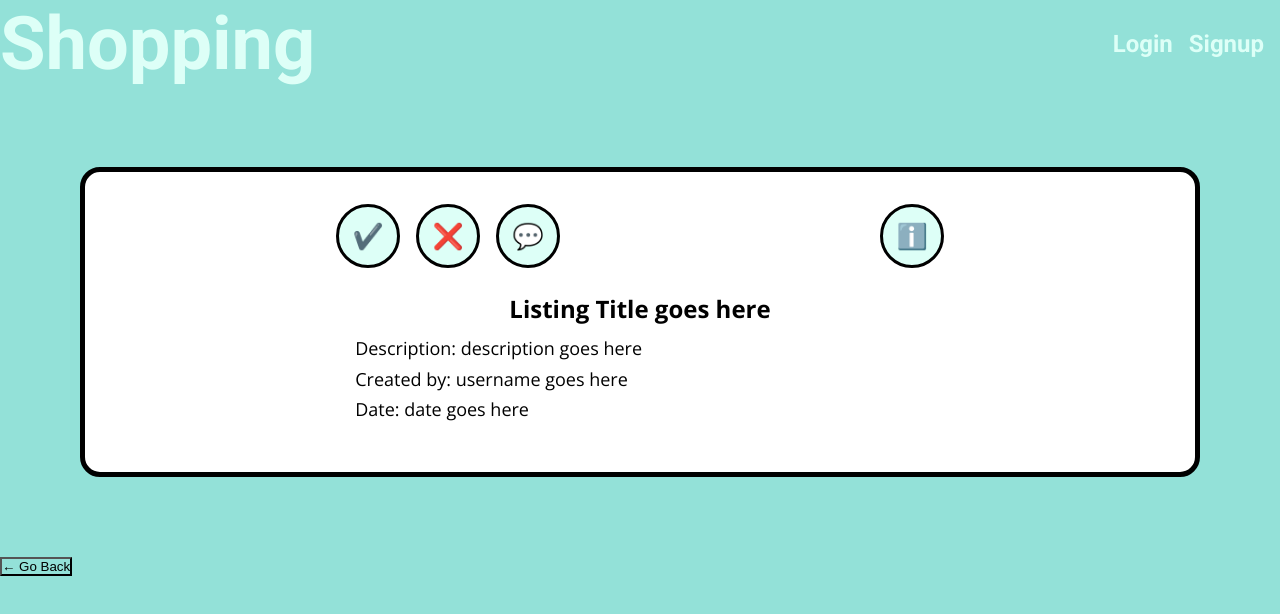
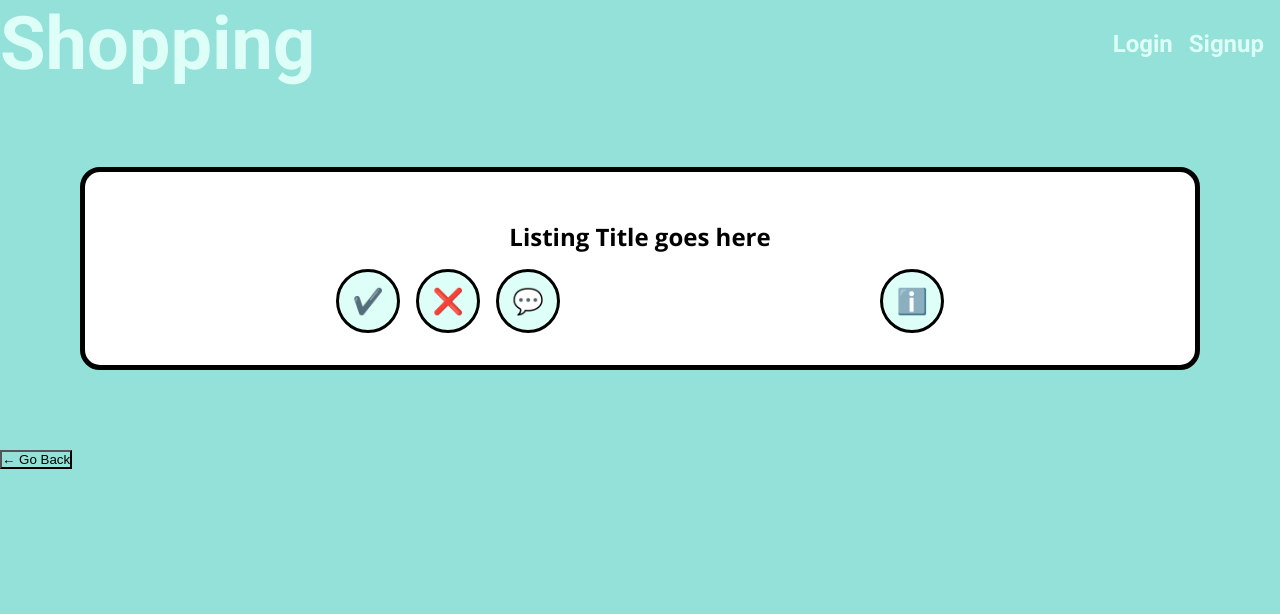
Before and after one commit to dcho10/group-one-project, a React (Vite) app in the folder client/: page /buy in a window 1280 px wide. Shown: the top 614 px of the page. Built offline with nearby package versions, Linux system fonts and the light colour scheme.

Commit message:
Added info button functionality

```diff
--- a/client/src/components/BuyingCard.css
+++ b/client/src/components/BuyingCard.css
@@ -24,6 +24,12 @@
 .info p {
     background-color: var(--white);
     padding: 0.2rem;
+}
+
+.listing-title {
+    text-align: center;
+    background-color: var(--white);
+    padding: 1rem 0 1rem 0;
 }
 
 .selection-buttons {
--- a/client/src/components/BuyingCard.jsx
+++ b/client/src/components/BuyingCard.jsx
@@ -1,13 +1,21 @@
 import { Link } from "react-router-dom"
+import { useState } from "react"
 
 import "./BuyingCard.css"
 
 export default function BuyingCard () {
+    const [showInfo, setShowInfo] = useState(false);
+
+    const toggleInfo = () => {
+        setShowInfo(!showInfo)
+    }
+
     return (
         <>
         <section className="buying-container">
             {/* Image goes here */}
             {/* <img> </img> */}
+            <h2 className="listing-title"> Listing Title goes here</h2>
             <section className="selection-buttons">
                 <section className="response-buttons">
                     {/* Like and pass button should share same functionality of moving to the next item once clicked */}
@@ -18,18 +26,19 @@ export default function BuyingCard () {
                         <button className="message"> 💬 </button>
                     </Link>
                 </section>
-                {/* Info button should display the info section once clicked */}
-                {/* Possible state? */}
-                <button className="info-btn"> ℹ️ </button>
+
+                <button className="info-btn" onClick={toggleInfo}> ℹ️ </button>
             </section>
 
-            {/* Hide until user clicks on info button */}
-            <section className="info">
-                <h2> Listing Title goes here</h2>
-                <p> Description:  description goes here </p>
-                <p> Created by: username goes here</p>
-                <p> Date: date goes here </p>
-            </section>
+            {showInfo && (
+                <section className="info">
+                    <p> Description:  description goes here </p>
+                    <Link to="/profile">
+                        <p> Created by: username goes here</p>
+                    </Link>
+                    <p> Date: date goes here </p>
+                </section>
+            )}
         </section>
 
         </>
```
